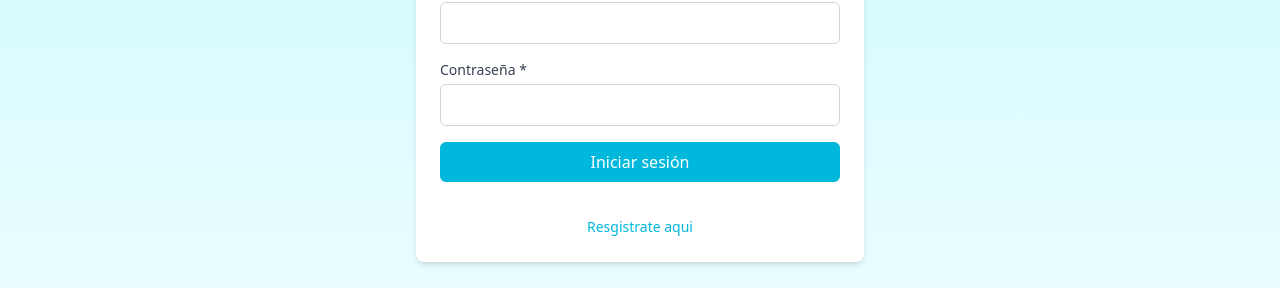
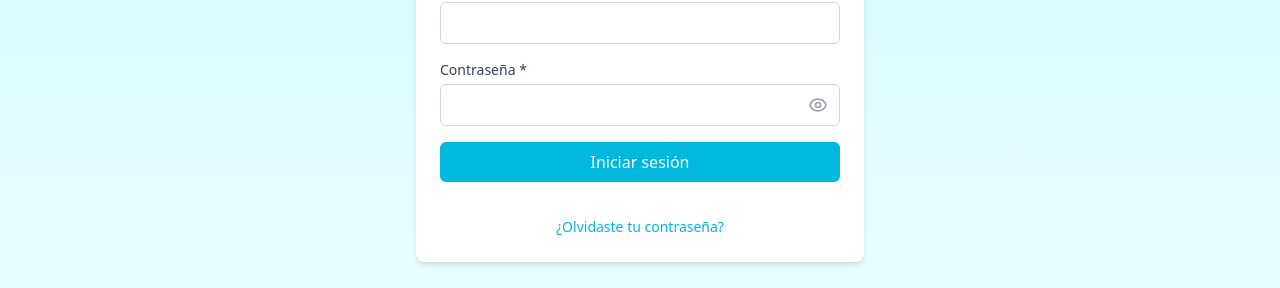
Before and after one commit to Cooperadora-escuela/cooperadora_escuela_27, a React (Vite) app in the folder front/: page / in a window 1280 px wide. Shown: the part 211-499 px from the top of the page. Built offline with nearby package versions, Linux system fonts and the light colour scheme; no server answers.

Commit message:
fix(login): reemplazar registro por recuperar contraseña con mensaje al admin

```diff
--- a/front/src/components/LoginForm.tsx
+++ b/front/src/components/LoginForm.tsx
@@ -3,23 +3,22 @@
 import { useAuth } from '../contex/UserContex';
 import { toast } from 'react-toastify';
 import 'react-toastify/dist/ReactToastify.css';
-import { Link, useNavigate } from 'react-router-dom'; // 👈 Agregamos useNavigate
+import { useNavigate } from 'react-router-dom';
 
 const LoginForm: React.FC = () => {
     const { login } = useAuth();
-    const navigate = useNavigate(); // 👈 Hook para redirigir
-    const [formData, setFormData] = useState({
-        email: '',
-        password: '',
-    });
+    const navigate = useNavigate();
+    const [formData, setFormData] = useState({ email: '', password: '' });
     const [loading, setLoading] = useState(false);
+    const [showPassword, setShowPassword] = useState(false);
+    const [showRecuperar, setShowRecuperar] = useState(false);
 
     const handleChange = (e: React.ChangeEvent<HTMLInputElement>) => {
         const { name, value } = e.target;
         setFormData(prev => ({ ...prev, [name]: value }));
     };
 
-    const handleSubmit = async (e: React.FormEvent) => {
+    const handleSubmit = async (e: React.FormEvent<HTMLFormElement>) => {
         e.preventDefault();
         setLoading(true);
         try {
@@ -64,15 +63,34 @@
                         <label htmlFor="password" className="block text-sm font-medium text-gray-700 dark:text-gray-300 mb-1">
                             Contraseña *
                         </label>
+                        <div className="relative">
                             <input
-                            type="password"
+                                type={showPassword ? 'text' : 'password'}
                                 id="password"
                                 name="password"
                                 value={formData.password}
                                 onChange={handleChange}
                                 required
-                            className="w-full px-3 py-2 border border-gray-300 dark:border-gray-600 rounded-md focus:outline-none focus:ring-2 focus:ring-cyan-400 focus:ring-offset-1 dark:focus:ring-offset-gray-800 bg-white dark:bg-gray-700 text-gray-900 dark:text-gray-100 placeholder-gray-400 dark:placeholder-gray-500 transition-colors"
+                                className="w-full px-3 py-2 pr-10 border border-gray-300 dark:border-gray-600 rounded-md focus:outline-none focus:ring-2 focus:ring-cyan-400 focus:ring-offset-1 dark:focus:ring-offset-gray-800 bg-white dark:bg-gray-700 text-gray-900 dark:text-gray-100 placeholder-gray-400 dark:placeholder-gray-500 transition-colors"
                             />
+                            <button
+                                type="button"
+                                onClick={() => setShowPassword(prev => !prev)}
+                                className="absolute inset-y-0 right-3 flex items-center text-gray-400 hover:text-gray-600 dark:hover:text-gray-300"
+                                aria-label={showPassword ? 'Ocultar contraseña' : 'Mostrar contraseña'}
+                            >
+                                {showPassword ? (
+                                    <svg xmlns="http://www.w3.org/2000/svg" className="h-5 w-5" fill="none" viewBox="0 0 24 24" stroke="currentColor">
+                                        <path strokeLinecap="round" strokeLinejoin="round" strokeWidth={2} d="M13.875 18.825A10.05 10.05 0 0112 19c-4.478 0-8.268-2.943-9.543-7a9.97 9.97 0 011.563-3.029m5.858.908a3 3 0 114.243 4.243M9.878 9.878l4.242 4.242M9.88 9.88l-3.29-3.29m7.532 7.532l3.29 3.29M3 3l3.59 3.59m0 0A9.953 9.953 0 0112 5c4.478 0 8.268 2.943 9.543 7a10.025 10.025 0 01-4.132 4.411m0 0L21 21" />
+                                    </svg>
+                                ) : (
+                                    <svg xmlns="http://www.w3.org/2000/svg" className="h-5 w-5" fill="none" viewBox="0 0 24 24" stroke="currentColor">
+                                        <path strokeLinecap="round" strokeLinejoin="round" strokeWidth={2} d="M15 12a3 3 0 11-6 0 3 3 0 016 0z" />
+                                        <path strokeLinecap="round" strokeLinejoin="round" strokeWidth={2} d="M2.458 12C3.732 7.943 7.523 5 12 5c4.478 0 8.268 2.943 9.542 7-1.274 4.057-5.064 7-9.542 7-4.477 0-8.268-2.943-9.542-7z" />
+                                    </svg>
+                                )}
+                            </button>
+                        </div>
                     </div>
 
                     {/* Botón de envío */}
@@ -84,9 +102,18 @@
                         {loading ? 'Iniciando sesión...' : 'Iniciar sesión'}
                     </button>
                     <div className="text-center mt-4">
-                        <Link to="/registro" className="text-cyan-500 hover:text-cyan-700 text-sm">
-                            Resgistrate aqui
-                        </Link>
+                        <button
+                            type="button"
+                            onClick={() => setShowRecuperar(prev => !prev)}
+                            className="text-cyan-500 hover:text-cyan-700 text-sm"
+                        >
+                            ¿Olvidaste tu contraseña?
+                        </button>
+                        {showRecuperar && (
+                            <p className="mt-3 text-sm text-gray-600 dark:text-gray-400 bg-cyan-50 dark:bg-gray-700 rounded-md px-4 py-3">
+                                Contactá al administrador para restablecer tu contraseña.
+                            </p>
+                        )}
                     </div>
                 </form>
             </div>
```
Lines whose indentation alone changed are shown as unchanged.
